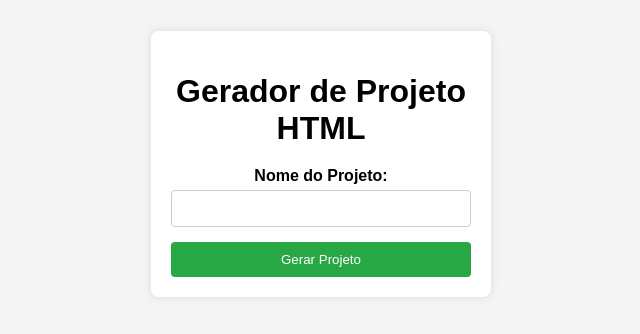
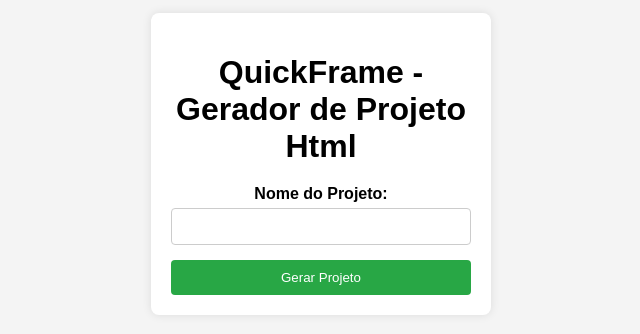
Before and after one commit to devlucasmart/QuickFrame, a plain HTML site: page index.html in a window 1280 px wide. Shown: the part 236-570 px from the top of the page, without its empty margins (319-959 px from the left). Drawn offline with nearby package versions, Linux system fonts and the light colour scheme.

Commit message:
initial commit branch new

```diff
--- a/index.html
+++ b/index.html
@@ -8,7 +8,7 @@
 </head>
 <body>
     <div class="container">
-        <h1>Gerador de Projeto HTML</h1>
+        <h1>QuickFrame - Gerador de Projeto Html</h1>
         <form id="projectForm">
             <label for="projectName">Nome do Projeto:</label>
             <input type="text" id="projectName" name="projectName" required>
```
